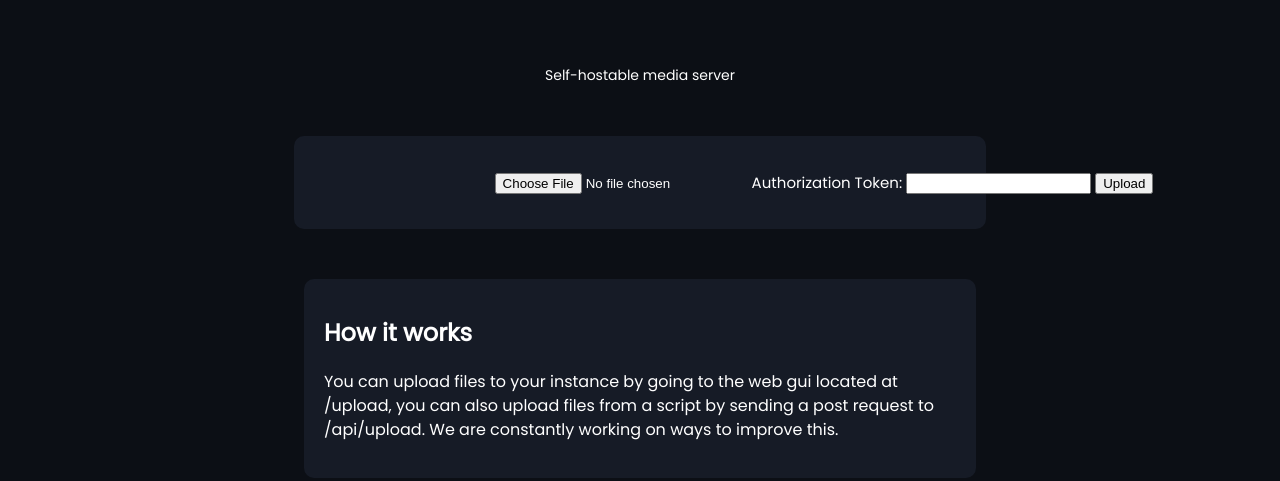
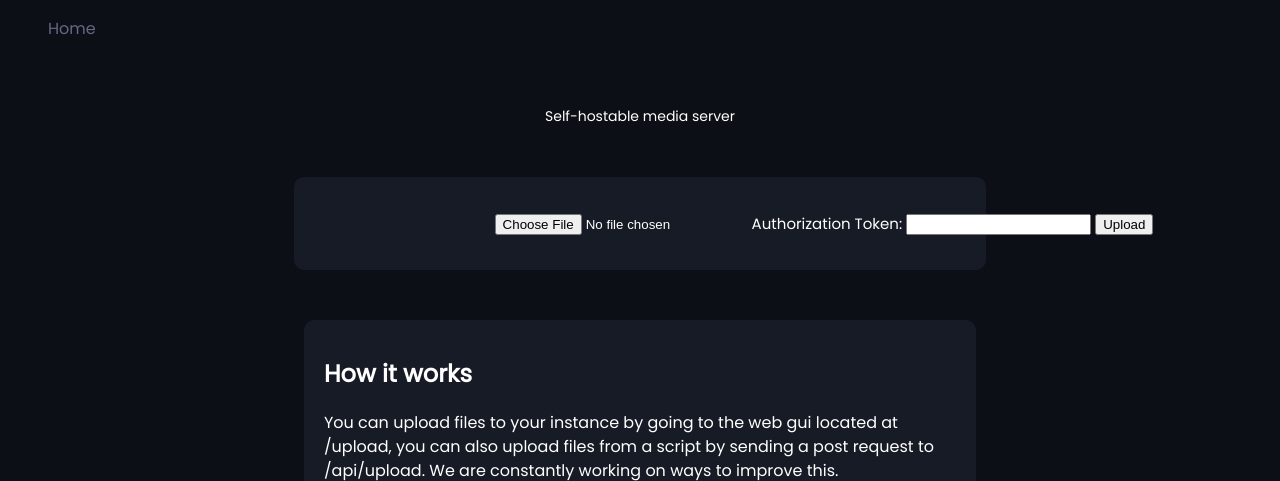
Before and after one commit to Alecks20/Alecks-Media, a Flask app: template templates/index.html in a window 1280 px wide; the page is wider, and only the part inside the window is pictured. Shown: the top 481 px of that part. Run offline with Flask 3, Linux system fonts and the light colour scheme; the template is opened without the code that fills it, so the values that code supplies are empty.

Commit message:
Added nav bar back to main website

```diff
--- a/templates/index.html
+++ b/templates/index.html
@@ -10,6 +10,11 @@
 </head>
 <body style="background-color: #0C0F15;"></body>
 <body>
+    <nav class="nav-container">
+        <ul class="nav">
+           <li><a href="https://a3d.pro/">Home</a></li>
+        </ul>
+       </nav>
 
 
     <div class="heading">
```
Also changed, not shown: 1 other file.
